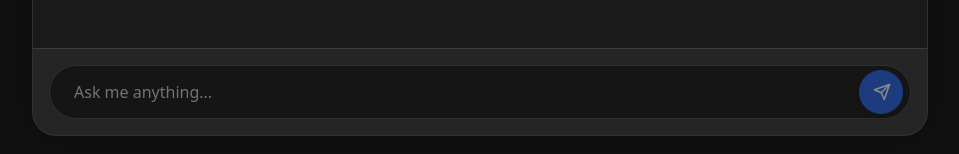
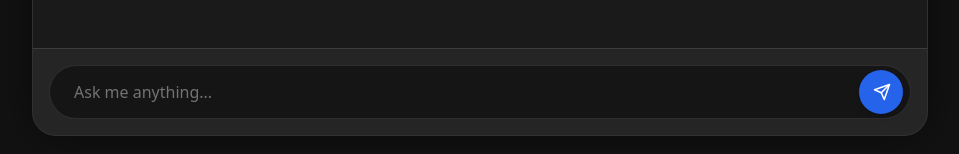
Before and after one commit to hemantwakchaure-lab/Portfolio, a Next.js app: page / in a window 1280 px wide. Shown: the part 11843-11997 px from the top of the page, without its empty margins (160-1119 px from the left). Built offline with nearby package versions, Linux system fonts and the light colour scheme.

Commit message:
Allow submit button to be clickable when empty

```diff
--- a/src/components/AskAI.tsx
+++ b/src/components/AskAI.tsx
@@ -120,7 +120,7 @@ export default function AskAI() {
                             />
                             <button
                                 type="submit"
-                                disabled={isLoading || !input?.trim()}
+                                disabled={isLoading}
                                 className="absolute right-2 top-1/2 -translate-y-1/2 w-10 md:w-11 h-10 md:h-11 bg-blue-600 hover:bg-blue-500 text-white rounded-full flex items-center justify-center transition-colors disabled:opacity-50 disabled:hover:bg-blue-600 shadow-md"
                             >
                                 <svg width="18" height="18" viewBox="0 0 24 24" fill="none" stroke="currentColor" strokeWidth="2" strokeLinecap="round" strokeLinejoin="round" className="ml-0.5"><path d="m22 2-7 20-4-9-9-4Z" /><path d="M22 2 11 13" /></svg>
```
